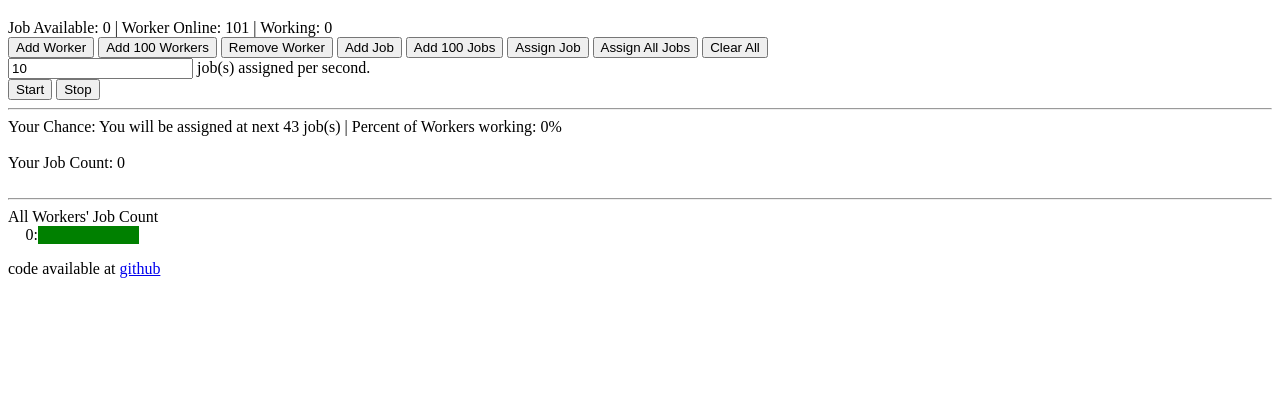
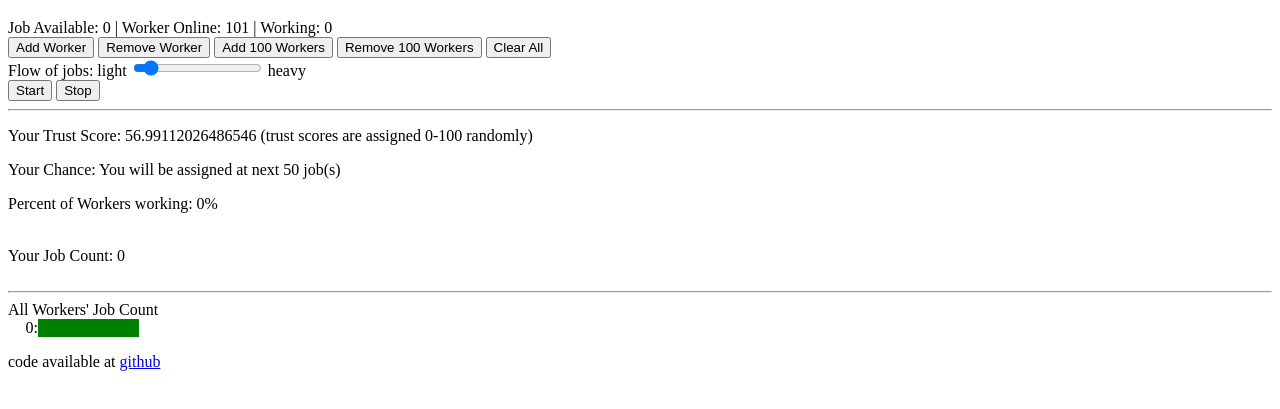
Before and after one commit to sweeneyapps/RFchances, a plain HTML site: page index.html in a window 1280 px wide. Shown: the part 61-470 px from the top of the page. Drawn offline with Linux system fonts and the light colour scheme.

Commit message:
improve rendering and some changes

```diff
--- a/chance.js
+++ b/chance.js
@@ -6,8 +6,8 @@ var genID = 0;
 var timer;
 var running = false;
 var jobPerSec = 10;
-var maxStep = 30;
-var allJobCount = {};
+const MAX_STEP = 30;
+const LOOP_MS = 1000;
 
 function createWorker() {
 
@@ -25,7 +25,7 @@ function createWorker() {
 }
 
 function createJob() {
-    var newStep = Math.floor(Math.random() * maxStep) + 1;
+    var newStep = Math.floor(Math.random() * MAX_STEP) + 1;
     return {
         step: newStep
     }
@@ -36,45 +36,31 @@ function addYourself() {
     worker.yourself = true;
     sortedWorkers.push(worker);
     sortWorkers();
-    render();
+    renderYourTrustScore(worker.score);
 }
 
-function addWorker() {
-    sortedWorkers.push(createWorker());
-    sortWorkers();
-    render();
-}
-
-function add100Workers() {
-    for (var i = 0; i < 100; i++) {
+function addWorker(num) {
+    for (var i = 0; i < num; i++) {
         sortedWorkers.push(createWorker());
     }
     sortWorkers();
     render();
 }
 
-function removeWorker() {
+function removeWorker(num) {
+    for (var i= 0; i < num; i++) {
         var index = Math.floor(Math.random() * sortedWorkers.length);
 
         if (sortedWorkers[index].yourself) {
             if (sortedWorkers.length == 1) {
+                render();
                 return;
             }
-        removeWorker(); // that's you! don't remove urself!
+            i--;
+            continue;
         } else {
             sortedWorkers.splice(index, 1);
-        render();
         }
-}
-
-function addJob() {
-    jobs.push(createJob());
-    render();
-}
-
-function add100Jobs() {
-    for(var i = 0; i < 100; i++){
-        jobs.push(createJob());
     }
     render();
 }
@@ -86,20 +72,21 @@ function sortWorkers() {
 }
 
 function assignJob() {
-    if ( jobs.length == 0) return; // no job
-    if ( sortedWorkers.length == 0) return; // no more worker
+    if ( jobs.length == 0) return "done"; // no job
+    if ( sortedWorkers.length == 0) return "done"; // no more worker
     var worker = sortedWorkers.pop();
     worker.job = jobs.pop();
     worker.jobCount += 1;
     worker.working = true;
     working.push(worker);
-    render();
 }
 
 function assignAllJobs() {
     var howmanyJobs = jobs.length;
     for (var i = 0; i < howmanyJobs; i++) {
-        assignJob();
+       if (assignJob() == "done") {
+           return;
+       }
     }
 }
 
@@ -110,7 +97,7 @@ function autoAssignJob(num) {
     assignAllJobs();
 }
 
-function reset() {
+function clearAll() {
     sortedWorkers = [];
     working = [];
     jobs = [];
@@ -135,19 +122,23 @@ function getData() {
 }
 
 function findYourSelf() {
-    var index = sortedWorkers.findIndex(function(worker) {
-        return worker.yourself;
-    });
+    var findSelf = function(item){
+        return item.yourself;
+    }
+
+    var index = sortedWorkers.findIndex(findSelf);
 
     if (index == -1) {
-        return working.find(function(worker){
-            return worker.yourself;
-        });
+        return working.find(findSelf);
     }
 
     var worker = sortedWorkers[index];
     worker.standing = sortedWorkers.length - index;
     return worker;
+}
+
+function renderYourTrustScore(score) {
+    document.getElementById("rating").innerHTML = score;
 }
 
 function renderYourJobCount() {
@@ -180,7 +171,7 @@ function renderStat() {
     if (isNaN(percent)) {
         percent = 0;
     }
-    return `Your Chance: ${chance} | Percent of Workers working: ${percent}%`;
+    return `Your Chance: ${chance} <p> Percent of Workers working: ${percent}% </p>`;
 }
 
 function renderOverall() {
@@ -203,7 +194,6 @@ function renderOverall() {
         html += `<div style="text-align: right; width:30px; display:inline-block">${key}:</div><div class="graphBar" style="display: inline-block; color:blue; background-color:green; width:${count}px;">&nbsp;</div><br/>`;
     }
 
-
     return html;
 }
 
@@ -221,7 +211,7 @@ function loop() {
     for (var i = 0; i < working.length; i++) {
         var worker = working[i];
         var step = --worker.job.step;
-        if (step == 0) {
+        if (step < 1) {
             working.splice(i, 1);
             worker.working = false;
             sortedWorkers.push(worker);
@@ -234,7 +224,7 @@ function loop() {
 
 function start() {
     if (running) return;
-    timer = setInterval(loop, 1000);
+    timer = setInterval(loop, LOOP_MS);
     running = true;
 }
 
@@ -245,7 +235,7 @@ function stop() {
 
 function init() {
     addYourself(); // you just added yourself to the workforce.
-    add100Workers();
+    addWorker(100);
 }
 
 document.addEventListener("DOMContentLoaded", init);
--- a/index.html
+++ b/index.html
@@ -8,24 +8,23 @@
 
    <div id="jobinfo"></div>
 
-   <button onclick="addWorker();">Add Worker</button>
-   <button onclick="add100Workers();">Add 100 Workers</button>
-   <button onclick="removeWorker();">Remove Worker</button>
-   <button onclick="addJob();">Add Job</button>
-   <button onclick="add100Jobs();">Add 100 Jobs</button>
-   <button onclick="assignJob();">Assign Job</button>
-   <button onclick="assignAllJobs();">Assign All Jobs</button>
-   <button onclick="reset();">Clear All</button>
+   <button onclick="addWorker(1);">Add Worker</button>
+   <button onclick="removeWorker(1);">Remove Worker</button>
+   <button onclick="addWorker(100);">Add 100 Workers</button>
+   <button onclick="removeWorker(100);">Remove 100 Workers</button>
+   <button onclick="clearAll();">Clear All</button>
 
    <br />
 
-   <input onchange="updateJobPerSec(event);" value="10"></input> job(s) assigned per second.
+   Flow of jobs: light <input type="range" min="1" max="100" step="1" onchange="updateJobPerSec(event);" value="10"></input> heavy
    <br />
 
    <button onclick="start();">Start</button>
    <button onclick="stop();">Stop</button>
 
    <hr>
+   <p>Your Trust Score: <span id="rating"></span> (trust scores are assigned 0-100 randomly) </p>
+
    <div id="stat"></div>
 
    <br />
```
Lines whose indentation alone changed are shown as unchanged.
